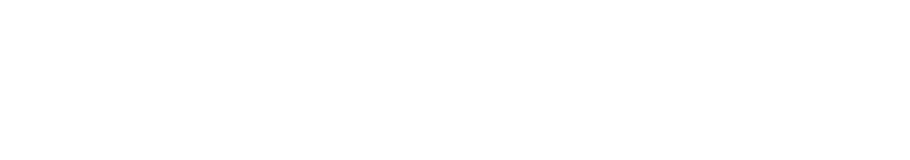
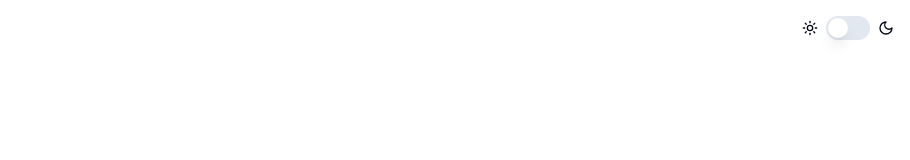
Before and after one commit to fifo033/query-connect-go, a React (Vite) app: page / in a window 1280 px wide. Shown: the top 160 px of the page, without its empty margins (370-1280 px from the left). Built offline with nearby package versions, Linux system fonts and the light colour scheme.

Commit message:
Add dark mode support

```diff
--- /dev/null
+++ b/src/components/ThemeToggle.tsx
@@ -0,0 +1,46 @@
+
+import { Moon, Sun } from "lucide-react";
+import { useEffect, useState } from "react";
+import { Switch } from "@/components/ui/switch";
+
+export function ThemeToggle() {
+  const [isDarkMode, setIsDarkMode] = useState(false);
+
+  useEffect(() => {
+    // Check for user's preferred color scheme or saved preference
+    const isDark = localStorage.getItem('theme') === 'dark' ||
+      (!localStorage.getItem('theme') && window.matchMedia('(prefers-color-scheme: dark)').matches);
+
+    setIsDarkMode(isDark);
+
+    if (isDark) {
+      document.documentElement.classList.add('dark');
+    } else {
+      document.documentElement.classList.remove('dark');
+    }
+  }, []);
+
+  const toggleTheme = () => {
+    const newMode = !isDarkMode;
+    setIsDarkMode(newMode);
+
+    if (newMode) {
+      document.documentElement.classList.add('dark');
+      localStorage.setItem('theme', 'dark');
+    } else {
+      document.documentElement.classList.remove('dark');
+      localStorage.setItem('theme', 'light');
+    }
+  };
+
+  return (
+    <div className="flex items-center space-x-2">
+      <Sun className="h-4 w-4" />
+      <Switch
+        checked={isDarkMode}
+        onCheckedChange={toggleTheme}
+      />
+      <Moon className="h-4 w-4" />
+    </div>
+  );
+}
--- a/src/pages/Index.tsx
+++ b/src/pages/Index.tsx
@@ -5,6 +5,7 @@ import { Input } from '@/components/ui/input';
 import { Toaster } from '@/components/ui/sonner';
 import { Alert, AlertDescription } from '@/components/ui/alert';
 import { toast } from 'sonner';
+import { ThemeToggle } from '@/components/ThemeToggle';
 
 const Index = () => {
   const [question, setQuestion] = useState('');
@@ -26,9 +27,12 @@ This is a sample answer. In a real implementation, this would come from an API o
   };
 
   return (
-    <div className="min-h-screen flex flex-col items-center justify-center bg-white p-4">
+    <div className="min-h-screen flex flex-col items-center justify-center bg-background p-4">
+      <div className="absolute top-4 right-4">
+        <ThemeToggle />
+      </div>
       <div className="w-full max-w-md">
-        <h1 className="text-2xl font-bold mb-6 text-center">
+        <h1 className="text-2xl font-bold mb-6 text-center text-foreground">
           Ask a Question
         </h1>
         <form onSubmit={handleQuestionSubmit} className="space-y-4">
@@ -46,7 +50,7 @@ This is a sample answer. In a real implementation, this would come from an API o
           </Button>
         </form>
 
-        <div className="mt-6 p-4 border border-gray-200 rounded-md min-h-[100px] whitespace-pre-line">
+        <div className="mt-6 p-4 border border-gray-200 rounded-md min-h-[100px] whitespace-pre-line bg-background text-foreground">
           {answer}
         </div>
       </div>
--- a/tailwind.config.ts
+++ b/tailwind.config.ts
@@ -24,8 +24,12 @@ export default {
         border: 'hsl(var(--border))',
         input: 'hsl(var(--input))',
         ring: 'hsl(var(--ring))',
-        background: 'hsl(var(--background))',
-        foreground: 'hsl(var(--foreground))',
+        background: {
+          DEFAULT: 'hsl(var(--background))',
+        },
+        foreground: {
+          DEFAULT: 'hsl(var(--foreground))',
+        },
         primary: {
           DEFAULT: 'hsl(var(--primary))',
           foreground: 'hsl(var(--primary-foreground))',
```
